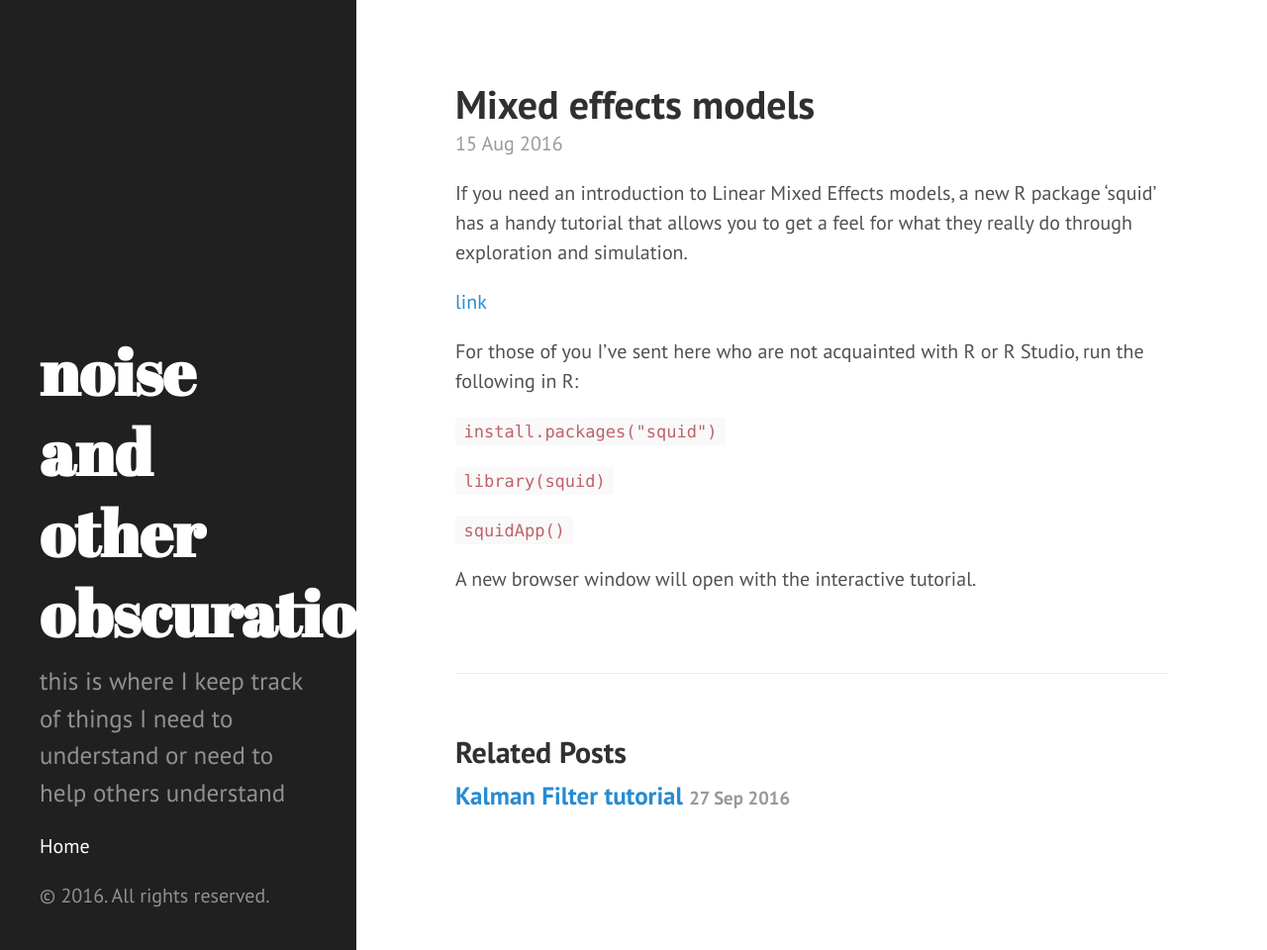
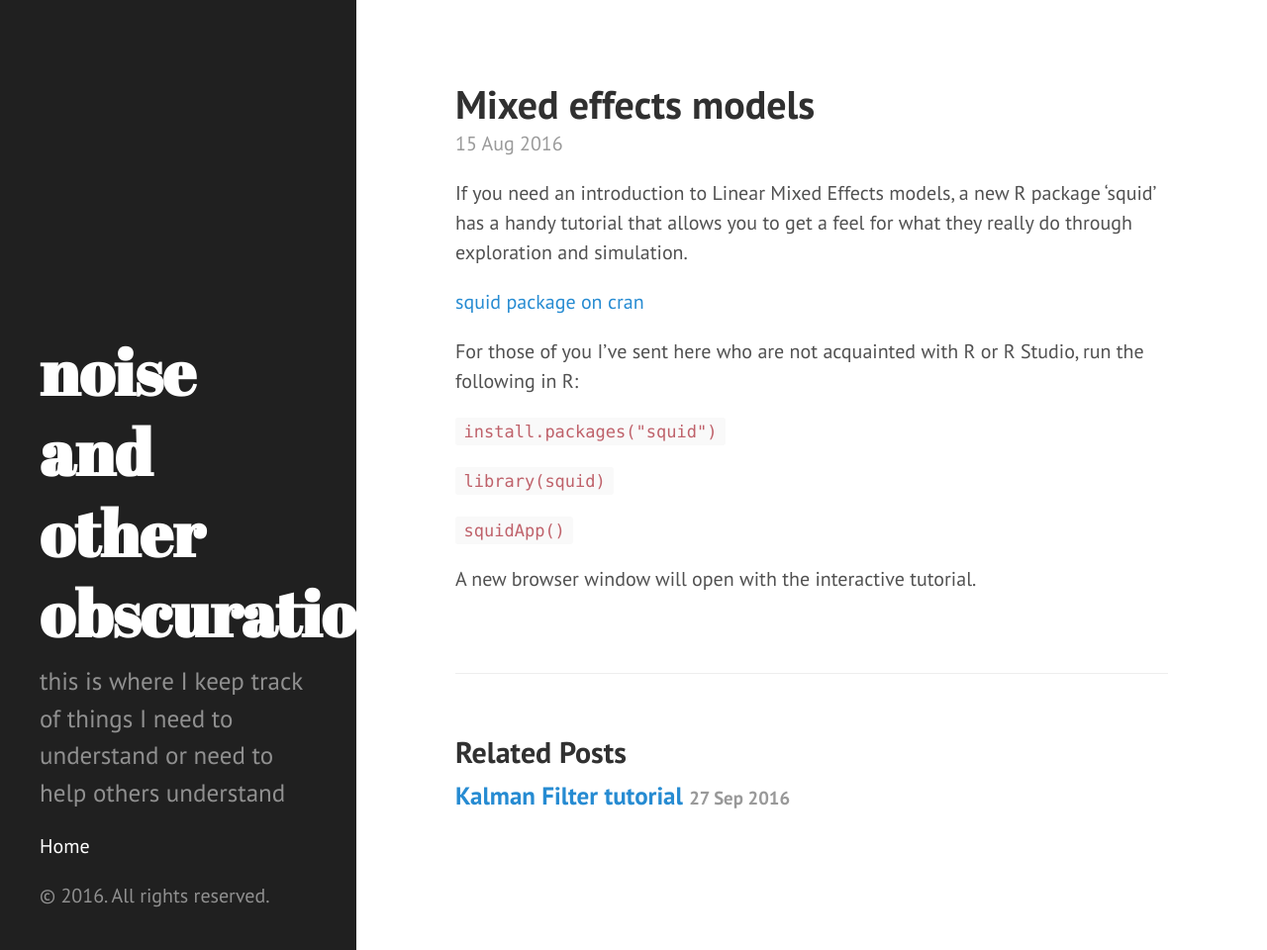
Before and after one commit to ABindoff/ABindoff.github.io, a Jekyll site: the page built from _posts/2016-08-15-mixed-effects-models.markdown, in a window 1280 px wide and 960 px high. Shown: the whole window at 99% size. Built offline with Jekyll 4.4.1, drawn with Linux system fonts in a browser that asks for light colours.

Commit message:
fixed link

```diff
--- a/_posts/2016-08-15-mixed-effects-models.markdown
+++ b/_posts/2016-08-15-mixed-effects-models.markdown
@@ -6,7 +6,7 @@ layout: post
 
 If you need an introduction to Linear Mixed Effects models, a new R package 'squid' has a handy tutorial that allows you to get a feel for what they really do through exploration and simulation.
 
-[link](https://cran.r-project.org/web/packages/squid/squid.pdf "squid package")
+[squid package on cran](https://cran.r-project.org/web/packages/squid/squid.pdf "squid package")
 
 For those of you I've sent here who are not acquainted with R or R Studio, run the following in R:
 
```
